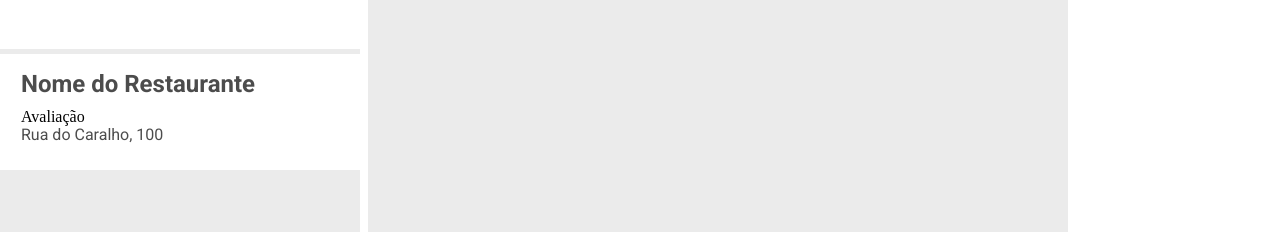
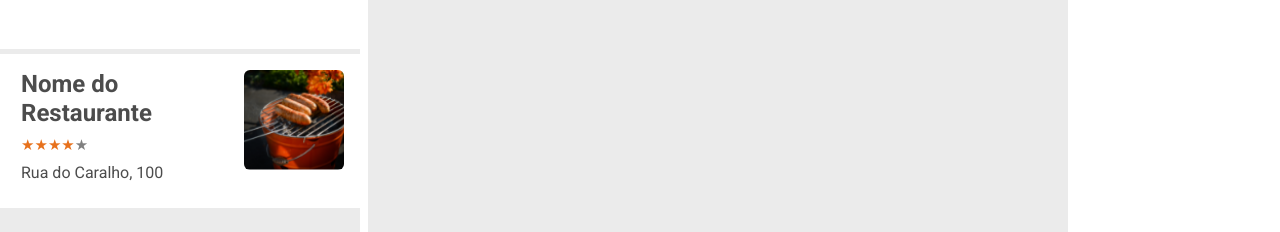
Before and after one commit to EXPedro/search-restaurants, a React (Create React App) app: page / in a window 1280 px wide. Shown: the part 409-641 px from the top of the page. Built offline with nearby package versions, Linux system fonts and the light colour scheme.

Commit message:
created RestaurantPhoto style and finished RestaurantCard

```diff
--- a/package.json
+++ b/package.json
@@ -10,6 +10,7 @@
     "@testing-library/user-event": "^12.1.10",
     "react": "^17.0.2",
     "react-dom": "^17.0.2",
+    "react-rating-stars-component": "^2.2.0",
     "react-scripts": "4.0.3",
     "react-slick": "^0.28.1",
     "slick-carousel": "^1.8.1",
--- a/src/components/RestaurantCard/index.jsx
+++ b/src/components/RestaurantCard/index.jsx
@@ -1,14 +1,18 @@
 import React from 'react';
+import ReactStars from "react-rating-stars-component";
 
-import { Restaurant, RestaurantInfo, Title, Address } from './styles';
+import restaurante from '../../assets/restaurante-fake.png';
+
+import { Restaurant, RestaurantInfo, Title, Address, RestaurantPhoto } from './styles';
 
 const RestaurantCard = () =>
 <Restaurant>
     <RestaurantInfo>
         <Title>Nome do Restaurante</Title>
-        <p>Avaliação</p>
+        <ReactStars count={5} isHalf value={4} edit={false} activeColor="#e7711c" />
         <Address>Rua do Caralho, 100</Address>
     </RestaurantInfo>
+    <RestaurantPhoto src={restaurante} alt="foto do restaurante" />
 </Restaurant>;
 
 export default RestaurantCard ;
--- a/src/components/RestaurantCard/styles.js
+++ b/src/components/RestaurantCard/styles.js
@@ -34,4 +34,12 @@
     font-size: 16px;
     line-height: 19px;
     margin-bottom: 10px;
+    margin-top: 10px;
 `;
+
+export const RestaurantPhoto = styled.img`
+    width: 100px;
+    height: 100px;
+    object-fit: cover;
+    border-radius: 6px;
+`;
```
Also changed, not shown: 1 other file (tests, documents, lock files or other folders).
